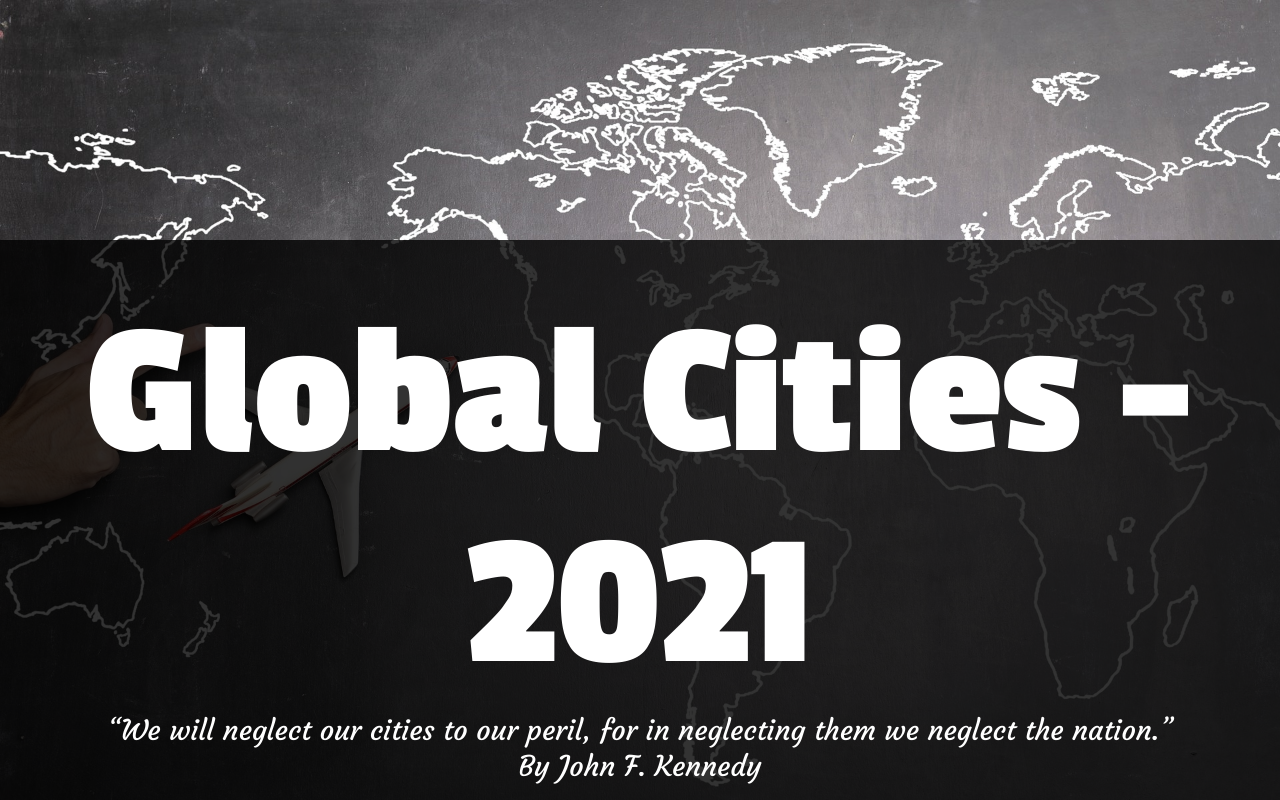
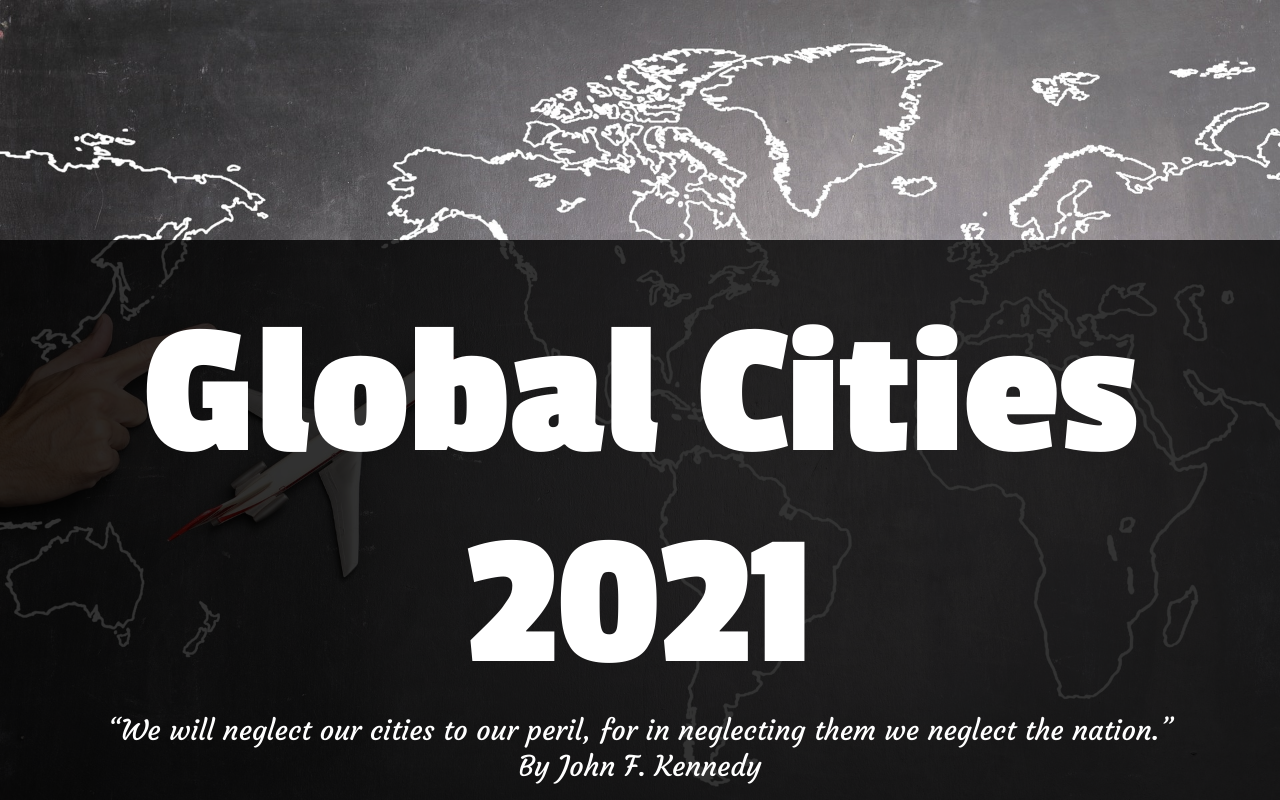
Before and after one commit to miguelciancio/projeto-cidades, a plain HTML site: page index.html in a window 1280 px wide. Shown: the top 800 px of the page. Drawn offline with Linux system fonts and the light colour scheme.

Commit message:
Updating Index File

```diff
--- a/index.html
+++ b/index.html
@@ -12,7 +12,7 @@
     <!-- HEADER -->
     <header>
         <div class="container">
-            <h1>Global Cities - 2021</h1>
+            <h1>Global Cities 2021</h1>
             <p>
                 <q>We will neglect our cities to our peril, for in neglecting them we neglect the nation.</q>
             </p>
--- a/style/style.css
+++ b/style/style.css
@@ -69,7 +69,6 @@ a {
 
 a:hover {
     text-decoration: underline;
-    transition: 0.3s;
 }
 
 
```
